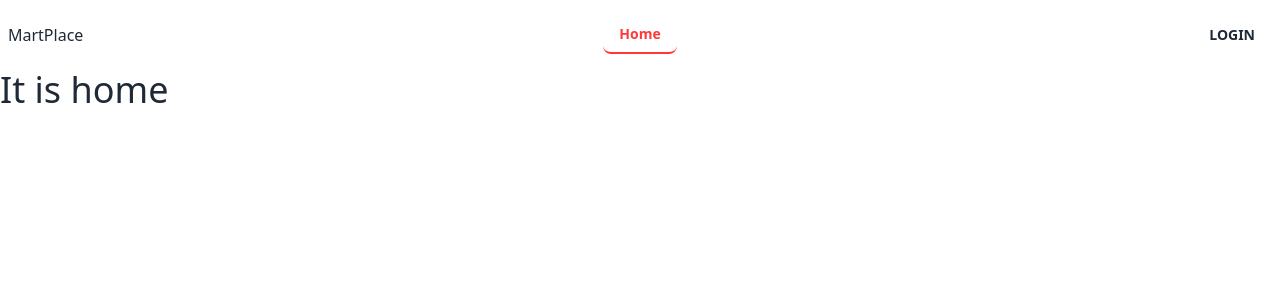
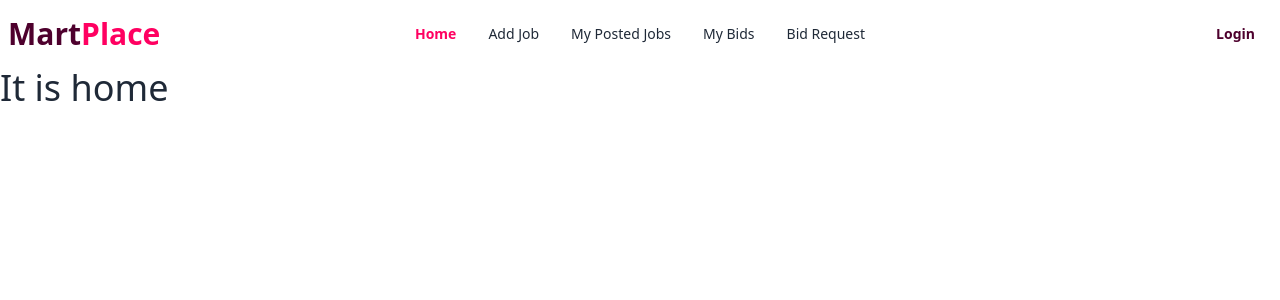
Before and after one commit to Kj-RahiL/mart-place-client, a React (Vite) app: page / in a window 1280 px wide. Shown: the top 300 px of the page. Built offline with nearby package versions, Linux system fonts and the light colour scheme; no server answers.

Commit message:
updated navbar

```diff
--- /dev/null
+++ b/src/Components/Pages/Addjob/AddJob.jsx
@@ -0,0 +1,11 @@
+
+
+const AddJob = () => {
+    return (
+        <div>
+
+        </div>
+    );
+};
+
+export default AddJob;
--- /dev/null
+++ b/src/Components/Pages/BidRequest/BidRequest.jsx
@@ -0,0 +1,11 @@
+
+
+const BidRequest = () => {
+    return (
+        <div>
+
+        </div>
+    );
+};
+
+export default BidRequest;
--- /dev/null
+++ b/src/Components/Pages/MyBids/MyBids.jsx
@@ -0,0 +1,11 @@
+
+
+const MyBids = () => {
+    return (
+        <div>
+
+        </div>
+    );
+};
+
+export default MyBids;
--- /dev/null
+++ b/src/Components/Pages/MyPostedJobs/MyPostedJobs.jsx
@@ -0,0 +1,11 @@
+
+
+const MyPostedJobs = () => {
+    return (
+        <div>
+
+        </div>
+    );
+};
+
+export default MyPostedJobs;
--- a/src/Components/Shared/Navbar.jsx
+++ b/src/Components/Shared/Navbar.jsx
@@ -1,30 +1,28 @@
 import { Link, NavLink } from "react-router-dom";
-// import logo from '../../assets/logo.png'
-// import { useContext } from "react";
-// import { AuthContext } from "../../Providers/AuthProvider";
-// import { toast } from "react-toastify";
+import { AuthContext } from "../../Provider/AuthProvider";
+import { useContext } from "react";
+import { toast } from "react-toastify";
+
 
 
 const Navbar = () => {
-    // const {user, logOut} = useContext(AuthContext)
-    // // console.log('navbar photo' ,user?.photoURL,user?.displayName )
-    // const handleSignOut = () => {
-    //     logOut()
-    //         .then(() => {
-    //             console.log('sign out successfully')
-    //            toast.success('Sign Out successfully!')
-    //         })
-    //         .catch(error => {
-    //             console.error(error.message)
-    //         })
-    // }
+    const {user, logOut} = useContext(AuthContext)
+    const handleSignOut = () => {
+        logOut()
+            .then(() => {
+                console.log('sign out successfully')
+               toast.success('Sign Out successfully!')
+            })
+            .catch(error => {
+                console.error(error.message)
+            })
+    }
 
     const link = <>
         <li><NavLink to="/"
             style={({ isActive }) => {
                 return {
-                    color: isActive? '#ff3837' : '',
-                    borderBottom: isActive ? "2px solid #ff3837" : "black",
+                    color: isActive? '#ff0061' : '',
                     fontWeight: isActive ? "bold" : "",
                     background: isActive ? "none" : '',
 
@@ -32,6 +30,51 @@ const Navbar = () => {
             }}
 
         >Home</NavLink></li>
+
+        <li><NavLink to="/addJob"
+            style={({ isActive }) => {
+                return {
+                    color: isActive? '#ff0061' : '',
+                    fontWeight: isActive ? "bold" : "",
+                    background: isActive ? "none" : '',
+
+                };
+            }}
+
+        >Add Job</NavLink></li>
+
+        <li><NavLink to="/myPostedJob"
+            style={({ isActive }) => {
+                return {
+                    color: isActive? '#ff0061' : '',
+                    fontWeight: isActive ? "bold" : "",
+                    background: isActive ? "none" : '',
+                };
+            }}
+
+        >My Posted Jobs</NavLink></li>
+
+        <li><NavLink to="/myBids"
+            style={({ isActive }) => {
+                return {
+                    color: isActive? '#ff0061' : '',
+                    fontWeight: isActive ? "bold" : "",
+                    background: isActive ? "none" : '',
+                };
+            }}
+
+        >My Bids</NavLink></li>
+
+        <li><NavLink to="/bidRequest"
+            style={({ isActive }) => {
+                return {
+                    color: isActive? '#ff0061' : '',
+                    fontWeight: isActive ? "bold" : "",
+                    background: isActive ? "none" : '',
+                };
+            }}
+
+        >Bid Request</NavLink></li>
 
 
     </>
@@ -46,7 +89,7 @@ const Navbar = () => {
                         {link}
                     </ul>
                 </div>
-               <Link to='/' className=""><h2>MartPlace</h2></Link>
+               <Link to='/' className=" text-3xl font-bold"><h2><span className="text-[#4e002d]">Mart</span><span className="text-[#ff0061]">Place</span></h2></Link>
             </div>
             <div className="navbar-center hidden lg:flex">
                 <ul className="menu menu-horizontal px-1">
@@ -54,10 +97,10 @@ const Navbar = () => {
                 </ul>
             </div>
             <div className="navbar-end">
-                {/* <div className=" ">
+                <div className=" ">
 
                         {
-                            user ? <div className="flex flex-col space-y-1" >
+                            user ? <div className="flex btn btn-ghost space-y-1" >
                                 <img className="w-8 rounded-full" src={user?.photoURL} alt="" />
                                 <h2 className="text-sm font-light">{user?.displayName} </h2>
 
@@ -69,11 +112,11 @@ const Navbar = () => {
                 </div>
                 {
                     user ?
-                        <button onClick={handleSignOut} className="btn btn-ghost">SignOut</button>
+                        <button onClick={handleSignOut} className="btn btn-ghost text-[#4e002d] normal-case font-semibold">SignOut</button>
                         :
-                        <Link to='/login' className="btn btn-ghost">Login</Link>
-                } */}
-                <Link to='/signIn' className="btn btn-ghost">Login</Link>
+                        <Link to='/signIn' className="btn btn-ghost text-[#4e002d] normal-case font-semibold">Login</Link>
+                }
+
             </div>
         </div>
     );
```
Also changed, not shown: src/routes/router.jsx (+16 -0 lines).
